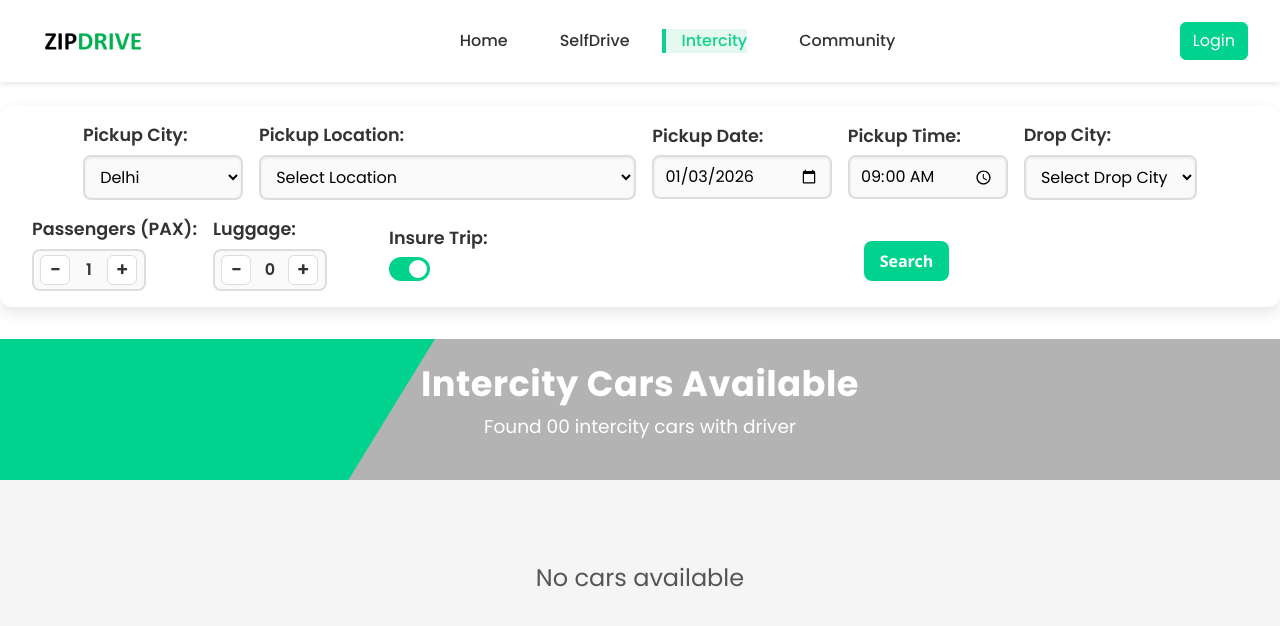
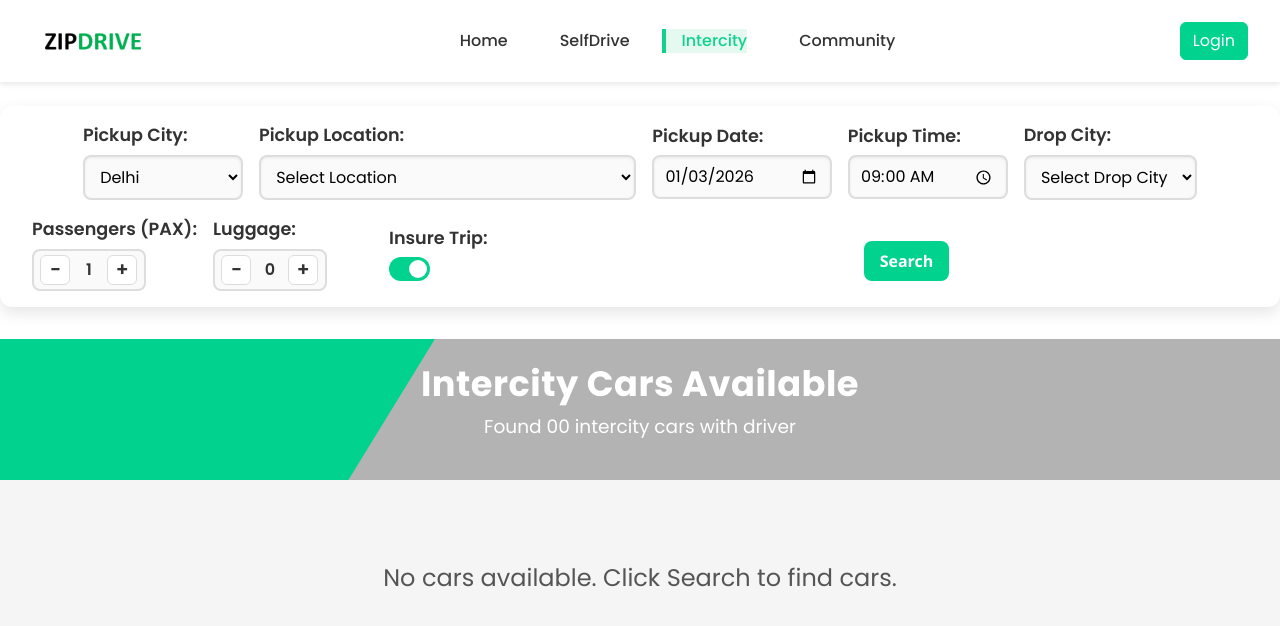
Before and after one commit to Chetanya2001/car-rent-app-frontend, a React (Vite) app: page /intercity-cars in a window 1280 px wide. Shown: the top 626 px of the page. Built offline with nearby package versions, Linux system fonts and the light colour scheme.

Commit message:
intercity

```diff
--- a/src/pages/intercity-car/IntercityCars.tsx
+++ b/src/pages/intercity-car/IntercityCars.tsx
@@ -12,8 +12,21 @@ interface Car {
   price_per_hour: number;
   photos: string[];
   city?: string;
-  availableFrom: string;
-  availableTo: string;
+  availableFrom?: string;
+  availableTo?: string;
+  available_from?: string;
+  available_till?: string;
+  documents?: {
+    car_id: number;
+    insurance_company: string;
+    insurance_idv_value: string;
+    insurance_image: string;
+    owner_name: string;
+    rc_image_back: string;
+    rc_image_front: string;
+    rc_number: string;
+    rc_valid_till: string;
+  };
 }
 
 function getDateAndTime(dateObj: Date) {
@@ -45,6 +58,7 @@ export default function IntercityCars() {
 
   const [pax, setPax] = useState(1);
   const [luggage, setLuggage] = useState(0);
+  const [loading, setLoading] = useState(false);
 
   const cityStations: Record<string, string[]> = {
     Delhi: [
@@ -84,6 +98,17 @@ export default function IntercityCars() {
   const allCities = Object.keys(cityStations);
 
   const handleSearch = async () => {
+    if (!pickupLocation) {
+      alert("Please select a pickup location");
+      return;
+    }
+    if (!dropCity) {
+      alert("Please select a drop city");
+      return;
+    }
+
+    setLoading(true);
+    try {
       const pickup_datetime = new Date(
         `${pickupDate}T${pickupTime}`
       ).toISOString();
@@ -95,15 +120,46 @@ export default function IntercityCars() {
       });
 
       setCars(data.cars || []);
+    } catch (error) {
+      console.error("Error searching cars:", error);
+      alert("Failed to search cars. Please try again.");
+    } finally {
+      setLoading(false);
+    }
   };
 
+  // SAME LOGIC AS searchedCars.tsx
   const filteredCars = useMemo(() => {
-    return cars.filter((car) => car.city === pickupCity);
-  }, [cars, pickupCity]);
+    return cars.filter((car) => {
+      // City filter - allows cars without city property
+      if (
+        pickupCity &&
+        car.city &&
+        car.city.toLowerCase() !== pickupCity.toLowerCase()
+      )
+        return false;
 
-  const availableDropCities = useMemo(() => {
-    return allCities.filter((city) => city !== pickupCity);
-  }, [pickupCity]);
+      // Date availability check
+      const pickup = new Date(`${pickupDate}T${pickupTime}`);
+
+      if (car.availableFrom && car.availableTo) {
+        const from = new Date(car.availableFrom);
+        const to = new Date(car.availableTo);
+        if (pickup < from || pickup > to) return false;
+      }
+
+      // Check alternative property names
+      if (car.available_from && car.available_till) {
+        const from = new Date(car.available_from);
+        const to = new Date(car.available_till);
+        if (pickup < from || pickup > to) return false;
+      }
+
+      return true;
+    });
+  }, [cars, pickupCity, pickupDate, pickupTime]);
+
+  const availableDropCities = allCities.filter((city) => city !== pickupCity);
 
   return (
     <>
@@ -183,7 +239,7 @@ export default function IntercityCars() {
           </select>
         </label>
 
-        {/* ✅ PAX (+ -) */}
+        {/* PAX (+ -) */}
         <label>
           Passengers (PAX):
           <div className="searched-counter">
@@ -203,7 +259,7 @@ export default function IntercityCars() {
           </div>
         </label>
 
-        {/* ✅ LUGGAGE (+ -) */}
+        {/* LUGGAGE (+ -) */}
         <label>
           Luggage:
           <div className="searched-counter">
@@ -231,8 +287,12 @@ export default function IntercityCars() {
           </span>
         </label>
 
-        <button className="searched-search-btn" onClick={handleSearch}>
-          Search
+        <button
+          className="searched-search-btn"
+          onClick={handleSearch}
+          disabled={loading}
+        >
+          {loading ? "Searching..." : "Search"}
         </button>
       </div>
 
@@ -249,8 +309,12 @@ export default function IntercityCars() {
 
       {/* Cars */}
       <div className="searched-cars-container">
-        {filteredCars.length === 0 ? (
-          <p className="searched-no-cars">No cars available</p>
+        {loading ? (
+          <p className="searched-no-cars">Searching for cars...</p>
+        ) : filteredCars.length === 0 ? (
+          <p className="searched-no-cars">
+            No cars available. Click Search to find cars.
+          </p>
         ) : (
           <div className="searched-car-list">
             {filteredCars.map((car) => (
@@ -259,7 +323,7 @@ export default function IntercityCars() {
                   <img
                     src={car.photos?.[0] || "/placeholder.png"}
                     className="searched-car-image"
-                    alt=""
+                    alt={`${car.make} ${car.model}`}
                   />
                 </div>
 
@@ -316,28 +380,6 @@ export default function IntercityCars() {
           </div>
         )}
       </div>
-
-      {/* Missing Features */}
-      {/* <div className="searched-cars-container">
-        <h2 style={{ marginBottom: "1rem" }}>
-          🚀 Advanced Intercity Features (Coming Soon)
-        </h2>
-        <ul style={{ lineHeight: "1.9", color: "#555" }}>
-          <li>City-to-city distance calculation (Google Maps)</li>
-          <li>Automatic driver allocation</li>
-          <li>One-way / Round-trip selection</li>
-          <li>Multi-city route planner</li>
-          <li>Night driving surcharge</li>
-          <li>Toll & state tax breakdown</li>
-          <li>Driver profile & ratings</li>
-          <li>Live GPS tracking</li>
-          <li>Emergency SOS button</li>
-          <li>Per-KM cancellation rules</li>
-          <li>Open return bookings</li>
-          <li>Corporate & bulk bookings</li>
-          <li>AI-based dynamic pricing</li>
-        </ul>
-      </div> */}
     </>
   );
 }
```
Lines whose indentation alone changed are shown as unchanged.
